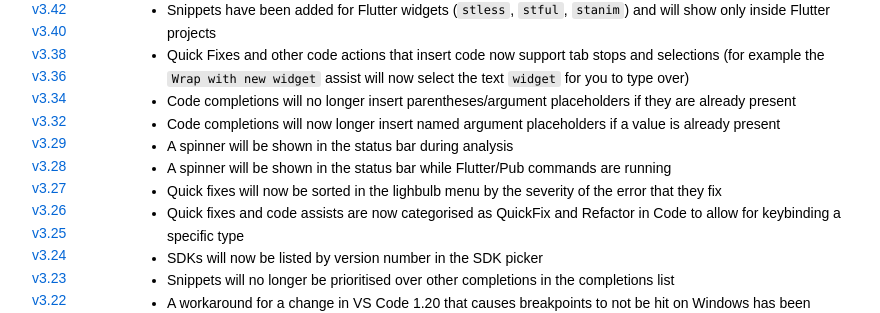
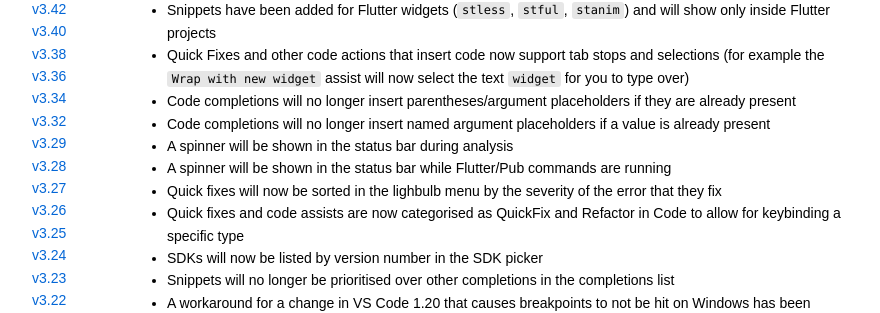
Before and after one commit to Dart-Code/Website, a Jekyll site: the page built from _releases/v2.9.md, in a window 1280 px wide and 900 px high, scrolled down 628 px. Shown: the part 144-457 px from the top of the window, without its empty margins (209-1089 px from the left). Built offline with Jekyll 4.4.1, drawn with Linux system fonts in a browser that asks for light colours.

Commit message:
Fix some typos

```diff
--- a/_releases/v2.9.md
+++ b/_releases/v2.9.md
@@ -26,7 +26,7 @@ excerpt: "'Flutter: New Project' command, improved SDK detection, missing packag
 - Snippets have been added for Flutter widgets (`stless`, `stful`, `stanim`) and will show only inside Flutter projects
 - Quick Fixes and other code actions that insert code now support tab stops and selections (for example the `Wrap with new widget` assist will now select the text `widget` for you to type over)
 - Code completions will no longer insert parentheses/argument placeholders if they are already present
-- Code completions will now longer insert named argument placeholders if a value is already present
+- Code completions will no longer insert named argument placeholders if a value is already present
 - A spinner will be shown in the status bar during analysis
 - A spinner will be shown in the status bar while Flutter/Pub commands are running
 - Quick fixes will now be sorted in the lighbulb menu by the severity of the error that they fix
```
Also changed, not shown: _releases/v2.11.md (+1 -1 lines), _releases/v3.29.md (+1 -1 lines), _releases/v3.60.md (+1 -1 lines), _releases/v3.66.md (+1 -1 lines), _releases/v3.72.md (+1 -1 lines).
